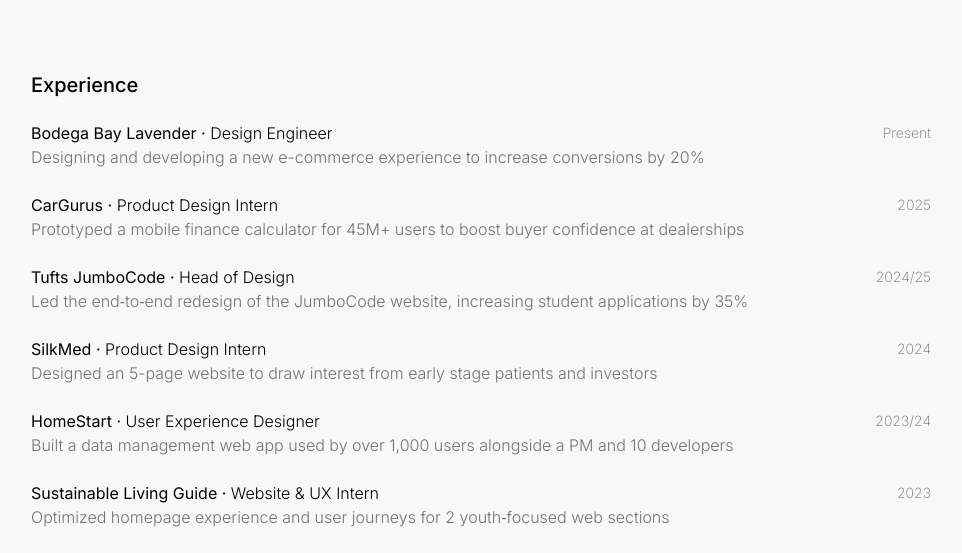
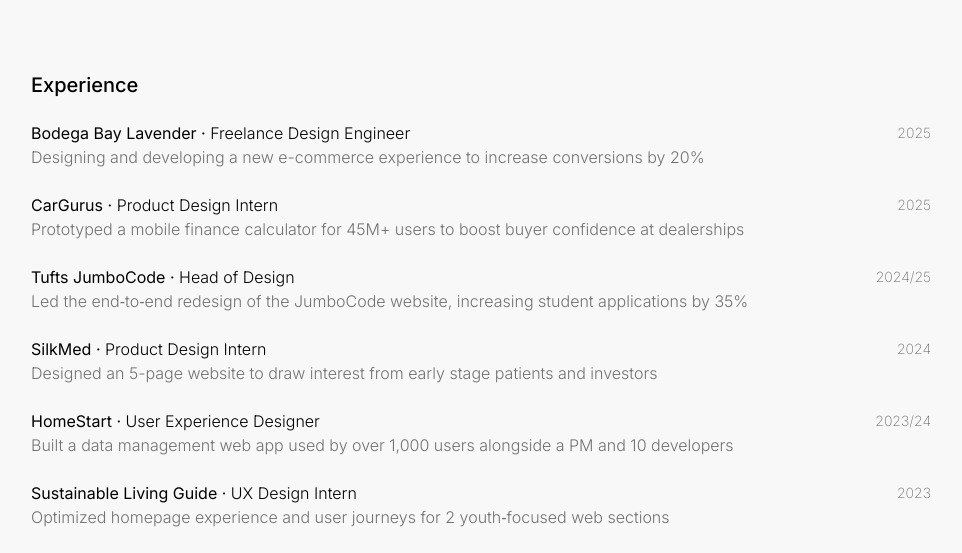
Before and after one commit to wilsskin/2025-Website, a website: page pages/about.html in a window 1280 px wide. Shown: the part 780-1333 px from the top of the page, without its empty margins (159-1121 px from the left). Drawn offline with Linux system fonts and the light colour scheme.

Commit message:
quick fix

```diff
--- a/pages/about.html
+++ b/pages/about.html
@@ -110,9 +110,9 @@
         <div class="about-exp-entry">
           <div class="about-exp-header">
             <div class="about-exp-left">
-              <div class="about-exp-title"><strong>Bodega Bay Lavender ·</strong><span> Design Engineer</span></div>
+              <div class="about-exp-title"><strong>Bodega Bay Lavender ·</strong><span> Freelance Design Engineer</span></div>
             </div>
-            <div class="about-exp-year">Present</div>
+            <div class="about-exp-year">2025</div>
           </div>
           <p class="about-exp-desc">Designing and developing a new e-commerce experience to increase conversions by 20%
           </p>
@@ -170,7 +170,7 @@
         <div class="about-exp-entry">
           <div class="about-exp-header">
             <div class="about-exp-left">
-              <div class="about-exp-title"><strong>Sustainable Living Guide ·</strong><span> Website &amp; UX Intern</span></div>
+              <div class="about-exp-title"><strong>Sustainable Living Guide ·</strong><span> UX Design Intern</span></div>
             </div>
             <div class="about-exp-year">2023</div>
           </div>
```
